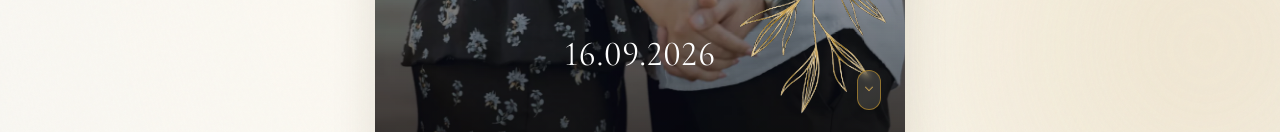
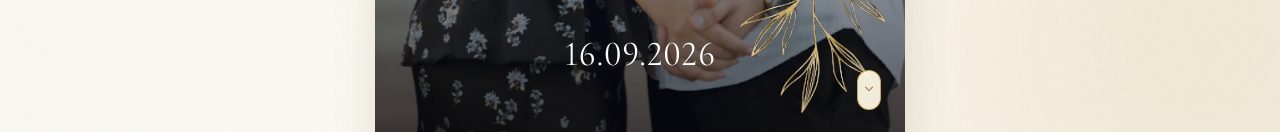
Before and after one commit to paxanraul/elgunsamina, a React (Vite) app: page / in a window 1280 px wide. Shown: the part 668-800 px from the top of the page. Built offline with nearby package versions, Linux system fonts and the light colour scheme.

Commit message:
Match scroll indicator to gold sound control

```diff
--- a/src/App.tsx
+++ b/src/App.tsx
@@ -326,7 +326,7 @@ function Hero() {
         </p>
       </motion.div>
       <a
-        className="absolute right-6 bottom-[22px] z-20 grid h-10 w-6 place-items-center rounded-full border border-[#b98e2e]/70 bg-[#fff7e6]/15 text-[#d6ae58] shadow-[0_4px_14px_-5px_rgba(0,0,0,0.45)] backdrop-blur-[3px]"
+        className="absolute right-6 bottom-[22px] z-20 grid h-10 w-6 place-items-center rounded-full border border-[#b98e2e]/70 bg-[#fff7e6]/95 text-[#8a6827] shadow-[0_5px_16px_-6px_rgba(0,0,0,0.45)]"
         href="#invitation"
         aria-label="Перейти к приглашению"
       >
```
